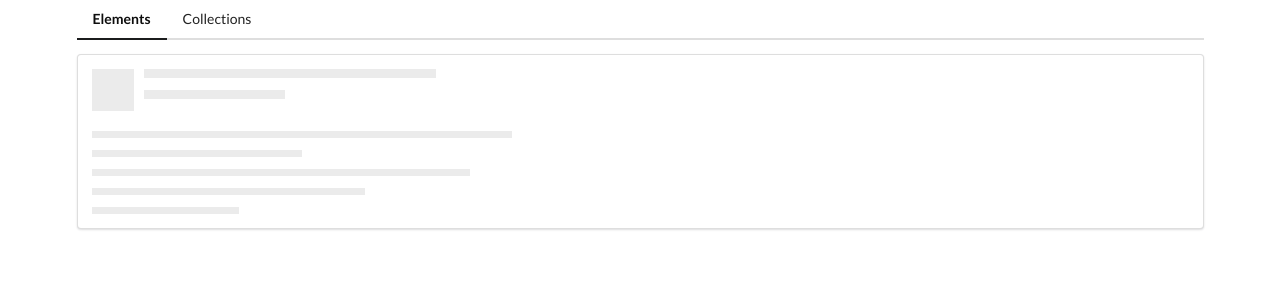
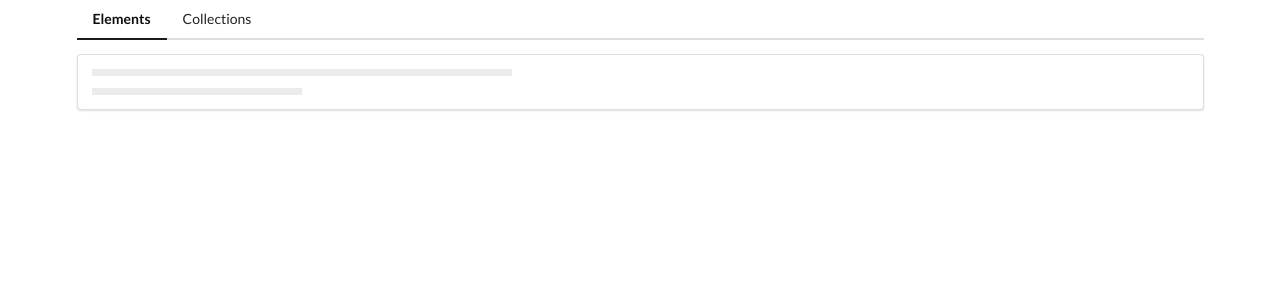
Before and after one commit to ken0901/Angular-Template-Syntax, an Angular app: page /elements in a window 1280 px wide. Shown: the top 300 px of the page. Built offline with nearby package versions, Linux system fonts and the light colour scheme.

Commit message:
Customizing Placeholder Components,directive

```diff
--- a/src/app/projects/module-project/components/elements-home/elements-home.component.html
+++ b/src/app/projects/module-project/components/elements-home/elements-home.component.html
@@ -1 +1 @@
-<app-placeholder></app-placeholder>
+<app-placeholder [header]="false" [lines]="2"></app-placeholder>
--- a/src/app/projects/module-project/components/placeholder/placeholder.component.html
+++ b/src/app/projects/module-project/components/placeholder/placeholder.component.html
@@ -1,13 +1,9 @@
 <div class="ui placeholder">
-    <div class="image header">
+    <div *ngIf="header" class="image header">
         <div class="line"></div>
         <div class="line"></div>
     </div>
     <div class="paragraph">
-        <div class="line"></div>
-        <div class="line"></div>
-        <div class="line"></div>
-        <div class="line"></div>
-        <div class="line"></div>
+        <div *appElementTimes="lines" class="line"></div>
     </div>
 </div>
--- a/src/app/projects/module-project/components/placeholder/placeholder.component.ts
+++ b/src/app/projects/module-project/components/placeholder/placeholder.component.ts
@@ -1,4 +1,4 @@
-import { Component, OnInit } from '@angular/core';
+import { Component, OnInit, Input } from '@angular/core';
 
 @Component({
   selector: 'app-placeholder',
@@ -6,6 +6,8 @@ import { Component, OnInit } from '@angular/core';
   styleUrls: ['./placeholder.component.css']
 })
 export class PlaceholderComponent implements OnInit {
+  @Input() header = true;
+  @Input() lines = 3;
 
   constructor() { }
 
--- /dev/null
+++ b/src/app/projects/module-project/module/elements/directives/times.directive.ts
@@ -0,0 +1,19 @@
+import { Directive, Input, TemplateRef, ViewContainerRef } from '@angular/core';
+
+@Directive({
+  selector: '[appElementTimes]'
+})
+export class ElementTimesDirective {
+
+  constructor(private viewContainer: ViewContainerRef,
+              private templateRef: TemplateRef<any>) { }
+
+  @Input('appElementTimes') set render(times: number){
+    this.viewContainer.clear();
+
+    for(let i=0; i<times; i++){
+      this.viewContainer.createEmbeddedView(this.templateRef, {});
+    }
+  }
+
+}
--- a/src/app/projects/module-project/module/elements/elements.module.ts
+++ b/src/app/projects/module-project/module/elements/elements.module.ts
@@ -4,12 +4,14 @@ import { CommonModule } from '@angular/common';
 import { ElementsRoutingModule } from './elements-routing.module';
 import { ElementsHomeComponent } from '../../components/elements-home/elements-home.component';
 import { PlaceholderComponent } from '../../components/placeholder/placeholder.component';
+import { ElementTimesDirective } from './directives/times.directive';
 
 
 @NgModule({
   declarations: [
     ElementsHomeComponent,
-    PlaceholderComponent
+    PlaceholderComponent,
+    ElementTimesDirective
   ],
   imports: [
     CommonModule,
```
Also changed, not shown: 1 other file (tests, documents, lock files or other folders).
